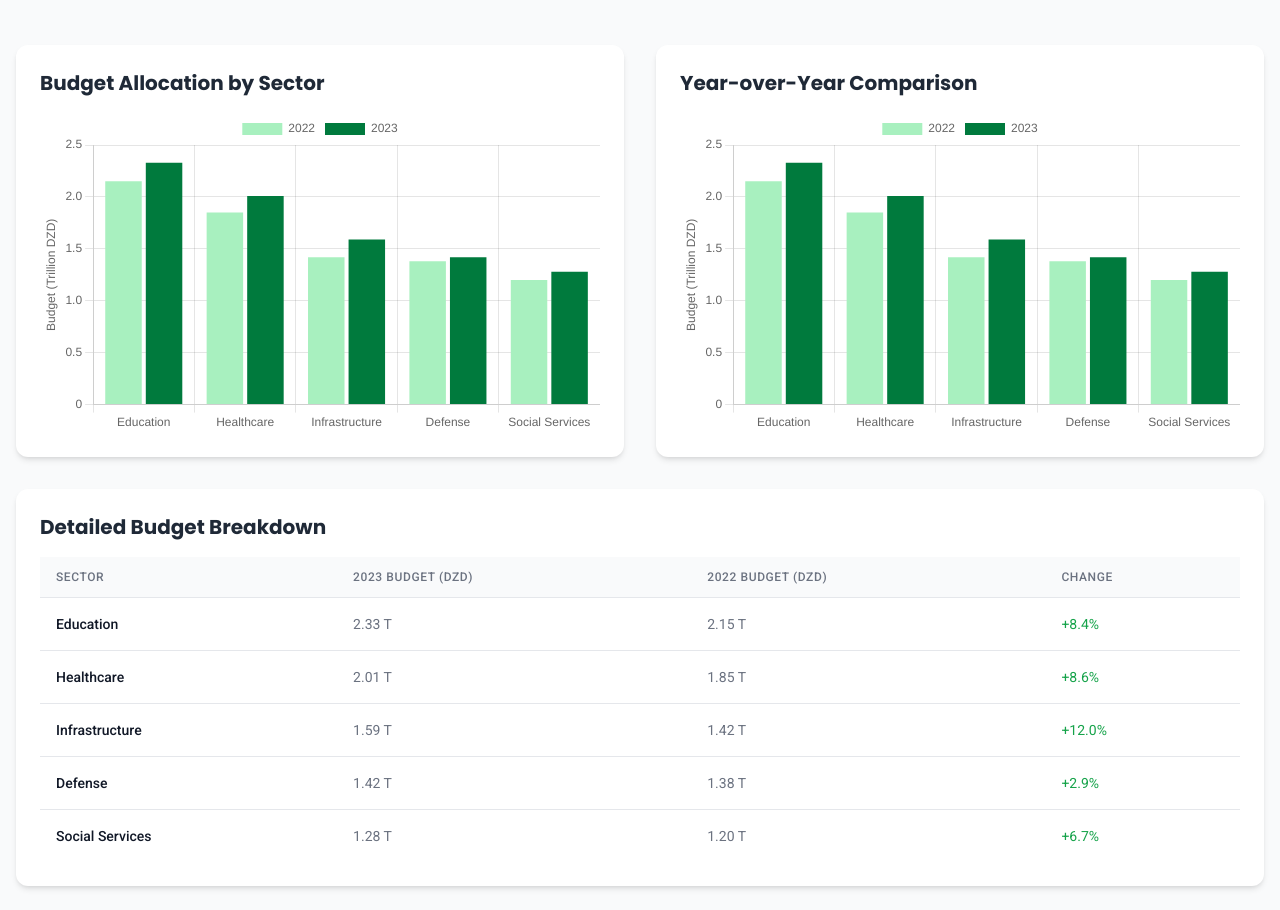
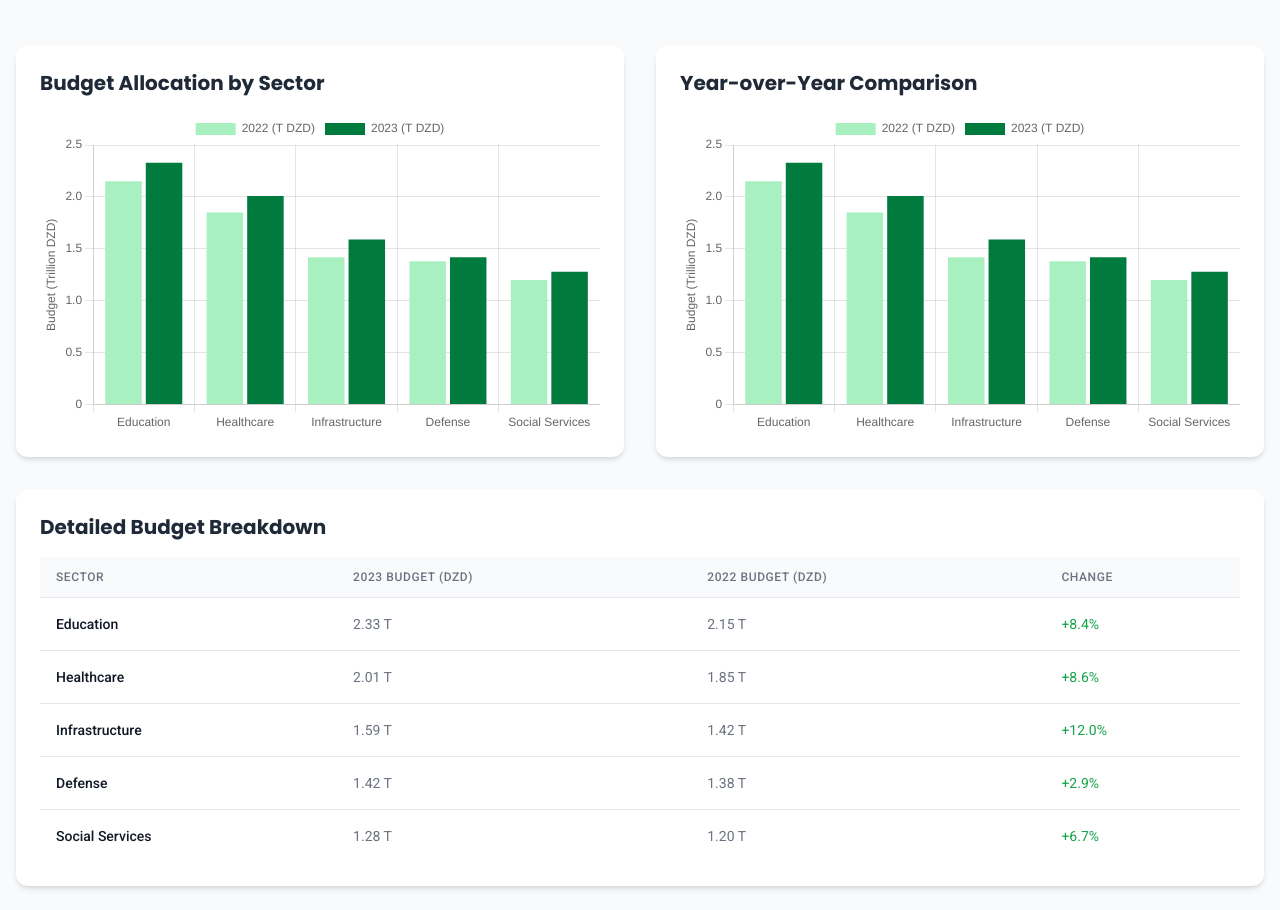
Before and after one commit to boussadsiamer/opengovprojectdz, a plain HTML site: page index.html in a window 1280 px wide. Shown: the part 1285-2195 px from the top of the page. Drawn offline with nearby package versions, Linux system fonts and the light colour scheme.

Commit message:
Update index.html: add 2023 budget label, update comparison labels, add top provinces data

```diff
--- a/index.html
+++ b/index.html
@@ -460,6 +460,8 @@
     </footer>
 
     <script>
+        // 2023 official data (replaced sample values with provided 2023 figures)
+        const NATIONAL_BUDGET_LABEL = '12.8 T DZD';
         // Sample data for the website
         const budgetData = {
             labels: ['Education', 'Healthcare', 'Infrastructure', 'Defense', 'Social Services', 'Agriculture', 'Energy', 'Other'],
@@ -477,12 +479,12 @@
             labels: ['Education', 'Healthcare', 'Infrastructure', 'Defense', 'Social Services'],
             datasets: [
                 {
-                    label: '2022',
+                    label: '2022 (T DZD)',
                     data: [2.15, 1.85, 1.42, 1.38, 1.20],
                     backgroundColor: '#A8F0BF',
                 },
                 {
-                    label: '2023',
+                    label: '2023 (T DZD)',
                     data: [2.33, 2.01, 1.59, 1.42, 1.28],
                     backgroundColor: '#007A3D',
                 }
@@ -499,6 +501,15 @@
                 borderWidth: 1
             }]
         };
+
+        // Top provinces by budget (2023) — provided values
+        const topProvinces2023 = [
+            { name: 'Algiers', budget: '412 B DZD' },
+            { name: 'Oran', budget: '298 B DZD' },
+            { name: 'Constantine', budget: '245 B DZD' },
+            { name: 'Annaba', budget: '198 B DZD' },
+            { name: 'Batna', budget: '176 B DZD' }
+        ];
 
         const projectsData = [
             {
@@ -577,6 +588,10 @@
 
         // Initialize charts when the page loads
         document.addEventListener('DOMContentLoaded', function() {
+            // Update displayed national budget label
+            const totalBudgetEl = document.querySelector('#home .text-3xl.font-bold.text-green-700');
+            if (totalBudgetEl) totalBudgetEl.textContent = NATIONAL_BUDGET_LABEL;
+
             // Home page budget chart
             const budgetCtx = document.getElementById('budgetChart').getContext('2d');
             new Chart(budgetCtx, {
```
